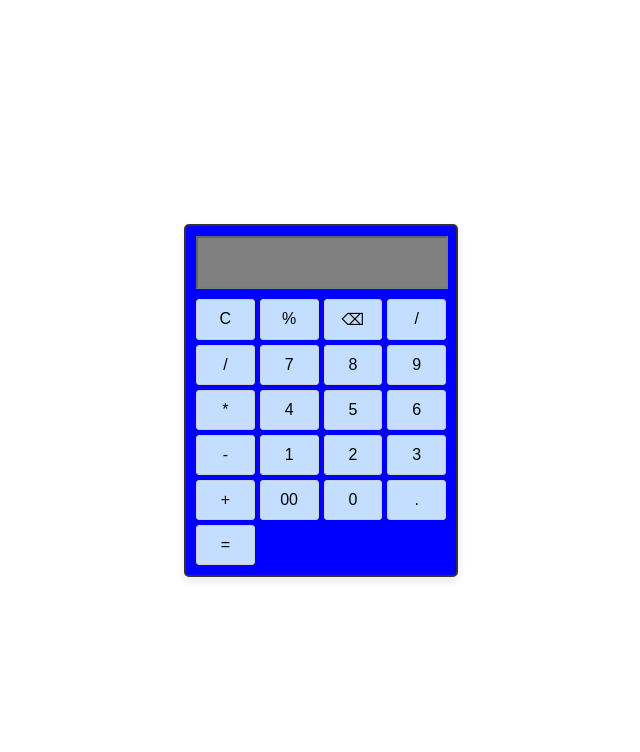
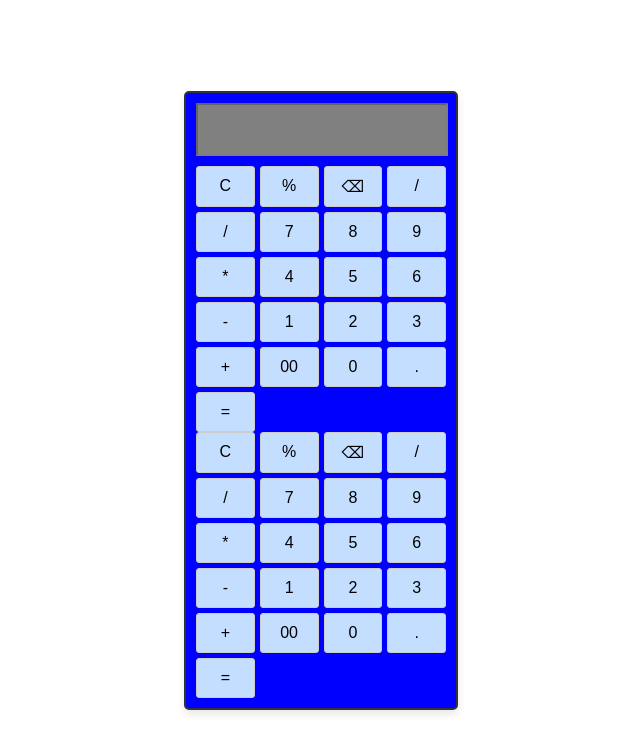
Before and after one commit to Satendralodhi/demo, a plain HTML site: page index.html in a window 1280 px wide. Shown: the whole page, without its empty margins (319-959 px from the left). Drawn offline with Linux system fonts and the light colour scheme.

Commit message:
duplecasy

```diff
--- a/index.html
+++ b/index.html
@@ -32,6 +32,29 @@
         <button onclick="appendToDisplay('.')">.</button>
         <button onclick="calculate()">=</button>
       </div>
+      <div class="buttons">
+        <button onclick="clearDisplay()">C</button>
+        <button onclick="calculatePercentage()">%</button>
+        <button onclick="deleteLastChar()">&#9003;</button>
+        <button onclick="appendToDisplay('/')">/</button>
+        <button onclick="appendToDisplay('/')">/</button>
+        <button onclick="appendToDisplay('7')">7</button>
+        <button onclick="appendToDisplay('8')">8</button>
+        <button onclick="appendToDisplay('9')">9</button>
+        <button onclick="appendToDisplay('*')">*</button>
+        <button onclick="appendToDisplay('4')">4</button>
+        <button onclick="appendToDisplay('5')">5</button>
+        <button onclick="appendToDisplay('6')">6</button>
+        <button onclick="appendToDisplay('-')">-</button>
+        <button onclick="appendToDisplay('1')">1</button>
+        <button onclick="appendToDisplay('2')">2</button>
+        <button onclick="appendToDisplay('3')">3</button>
+        <button onclick="appendToDisplay('+')">+</button>
+        <button onclick="appendToDisplay('00')">00</button>
+        <button onclick="appendToDisplay('0')">0</button>
+        <button onclick="appendToDisplay('.')">.</button>
+        <button onclick="calculate()">=</button>
+      </div>
     </div>
     <script src="index.js"></script>
   </body>
```
